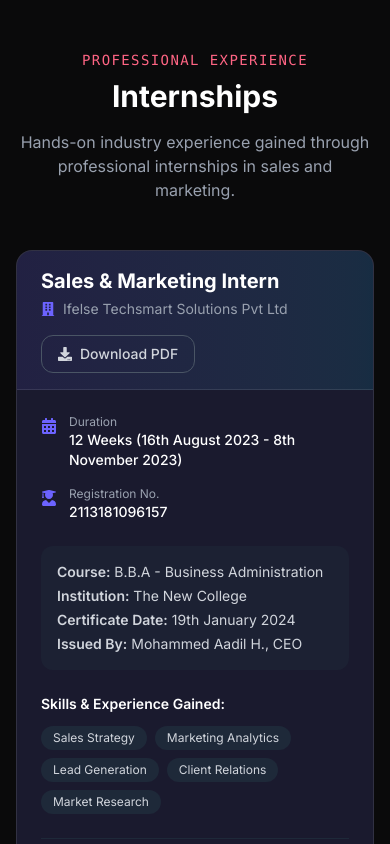
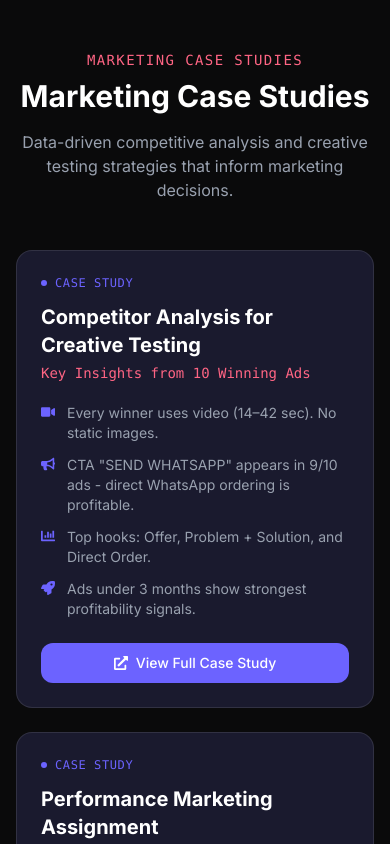
Before and after one commit to ismailgito/myportfolio, a Next.js app: page / in a window 390 px wide. Shown: the part 5980-6824 px from the top of the page. Built offline with nearby package versions, Linux system fonts and the light colour scheme.

Commit message:
New Casestudies

```diff
--- a/src/app/page.js
+++ b/src/app/page.js
@@ -8,6 +8,7 @@
 import Certificates from "@/components/Certificates";
 import Skills from "@/components/Skills";
 import Internships from "@/components/Internships";
+import MarketingCasestudies from "@/components/MarketingCasestudies";
 
 export default function Home() {
   return (
@@ -27,6 +28,9 @@
       {/* PROJECTS SECTION */}
       <Projects />
 
+      {/* MARKETING CASE STUDIES SECTION */}
+      <MarketingCasestudies />
+
       {/*INTERNSHIPS SECTION */}
       <Internships />
 
--- /dev/null
+++ b/src/components/MarketingCasestudies.jsx
@@ -0,0 +1,87 @@
+"use client";
+
+import { FaChartBar, FaVideo, FaBullhorn, FaRocket, FaExternalLinkAlt } from "react-icons/fa";
+
+const caseStudies = [
+    {
+        title: "Competitor Analysis for Creative Testing",
+        subtitle: "Key Insights from 10 Winning Ads",
+        notionUrl: "https://app.notion.com/p/37bb681bd1b2801b9f5cfeb036f1c5c0?v=37bb681bd1b2807d98dd000c9b1fda2d",
+        highlights: [
+            { icon: FaVideo, text: "Every winner uses video (14–42 sec). No static images." },
+            { icon: FaBullhorn, text: 'CTA "SEND WHATSAPP" appears in 9/10 ads - direct WhatsApp ordering is profitable.' },
+            { icon: FaChartBar, text: "Top hooks: Offer, Problem + Solution, and Direct Order." },
+            { icon: FaRocket, text: "Ads under 3 months show strongest profitability signals." },
+        ],
+    },
+    {
+        title: "Performance Marketing Assignment",
+        subtitle: "Key Metrics and Strategies",
+        notionUrl: "https://docs.google.com/document/d/1xFl8I5Da6PL234Mar-r4hnt_YyZFkXnN2DH530hKJCQ/edit?tab=t.0",
+        highlights: [
+            { icon: FaChartBar, text: "Increased ROAS by 35% across paid social and search channels." },
+            { icon: FaRocket, text: "Implemented A/B testing framework for iterative optimization." },
+            { icon: FaBullhorn, text: "Automated reporting dashboards for real-time performance tracking." },
+            { icon: FaVideo, text: "Data-driven budget allocation across high-performing campaigns." },
+        ],
+    },
+];
+
+export default function MarketingCasestudies() {
+    return (
+        <section id="marketing-casestudies" className="px-4 sm:px-6 lg:px-8 max-w-7xl mx-auto w-full scroll-mt-24 py-16">
+            <div className="text-center mb-12">
+                <h2 className="text-sm font-mono tracking-widest uppercase text-[#FF6584] mb-2">
+                    Marketing Case Studies
+                </h2>
+                <h3 className="text-3xl font-bold font-poppins text-gray-900 dark:text-white">
+                    Marketing Case Studies
+                </h3>
+                <p className="text-gray-600 dark:text-gray-400 mt-4 max-w-2xl mx-auto">
+                    Data-driven competitive analysis and creative testing strategies that inform marketing decisions.
+                </p>
+            </div>
+
+            <div className="max-w-5xl mx-auto grid grid-cols-1 md:grid-cols-2 gap-6">
+                {caseStudies.map((study) => (
+                    <div
+                        key={study.title}
+                        className="bg-white dark:bg-[#1A1A2E] rounded-2xl border border-gray-100 dark:border-white/10 hover:shadow-xl transition-all p-6 flex flex-col"
+                    >
+                        <div className="flex items-center gap-2 text-[#6C63FF] font-mono text-xs uppercase tracking-wider mb-3">
+                            <span className="w-1.5 h-1.5 rounded-full bg-[#6C63FF]" />
+                            Case Study
+                        </div>
+                        <h4 className="text-xl font-bold text-gray-900 dark:text-white mb-1">
+                            {study.title}
+                        </h4>
+                        <p className="text-[#FF6584] font-mono text-sm mb-5">
+                            {study.subtitle}
+                        </p>
+
+                        <ul className="space-y-3 mb-6 flex-1">
+                            {study.highlights.map((item) => {
+                                const Icon = item.icon;
+                                return (
+                                    <li key={item.text} className="flex gap-3 text-sm text-gray-600 dark:text-gray-400">
+                                        <Icon className="mt-0.5 shrink-0 text-[#6C63FF]" size={14} />
+                                        <span>{item.text}</span>
+                                    </li>
+                                );
+                            })}
+                        </ul>
+
+                        <a
+                            href={study.notionUrl}
+                            target="_blank"
+                            rel="noopener noreferrer"
+                            className="inline-flex items-center justify-center gap-2 w-full py-2.5 bg-[#6C63FF] text-white rounded-xl hover:bg-[#5a52e0] transition-colors text-sm font-medium"
+                        >
+                            <FaExternalLinkAlt size={14} /> View Full Case Study
+                        </a>
+                    </div>
+                ))}
+            </div>
+        </section>
+    );
+}
```
Also changed, not shown: 1 other file (tests, documents, lock files or other folders).
